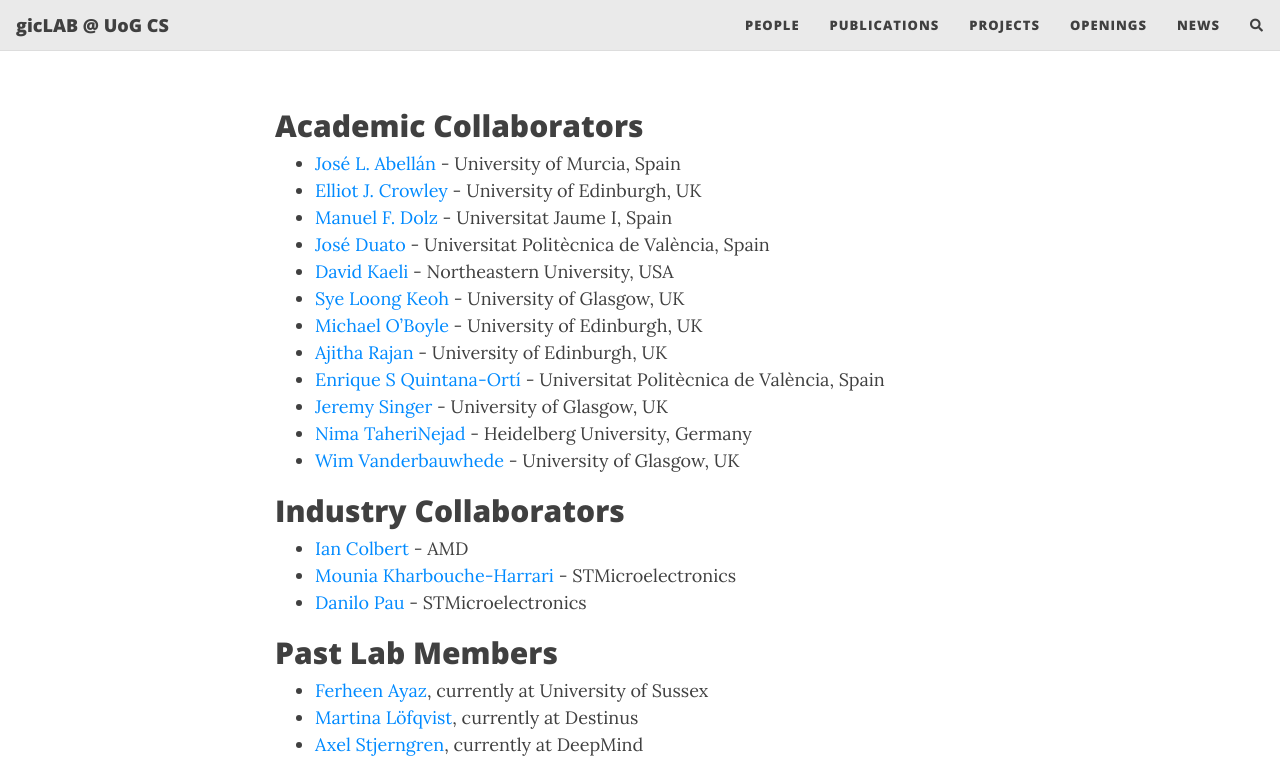
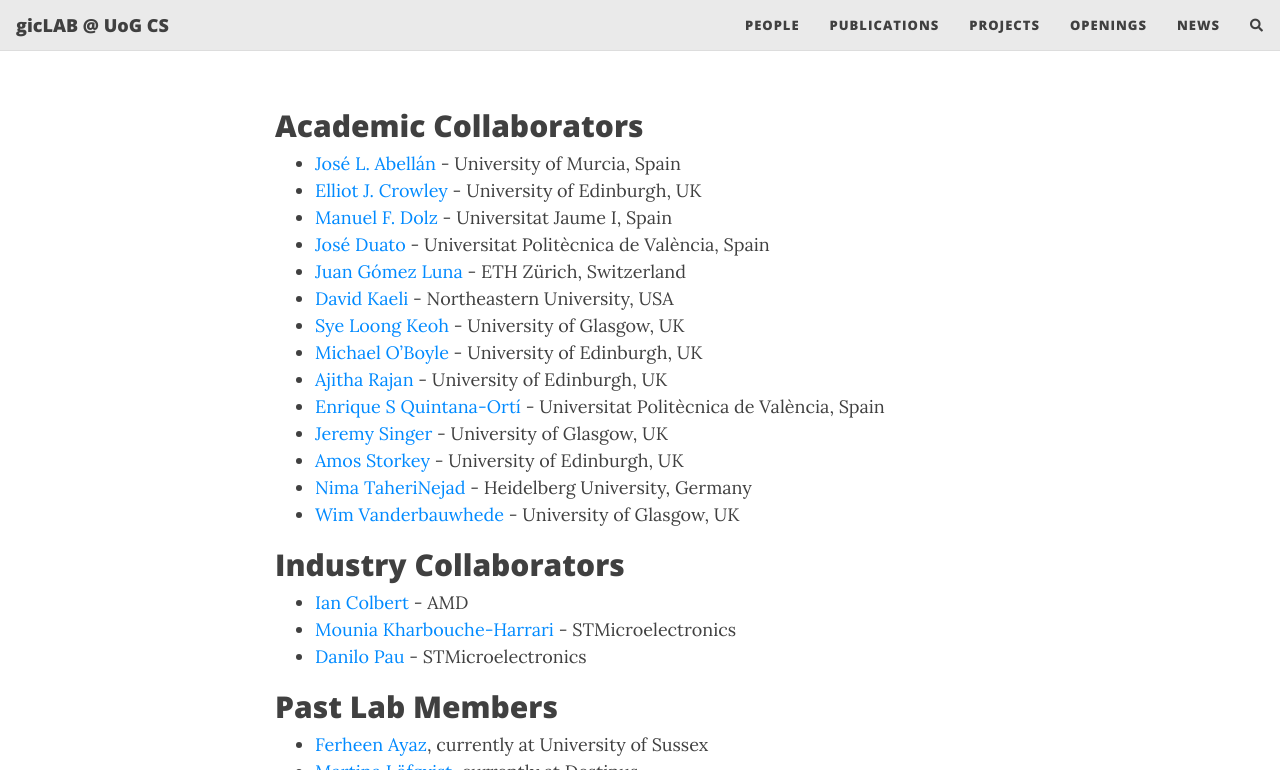
Before and after one commit to gicLAB/gicLAB.github.io, a Jekyll site: the page built from people.md, in a window 1280 px wide and 900 px high, scrolled down 1975 px, cut to the strip 0-770 px from the top of the window. Built offline with Jekyll 4.4.1, drawn with Linux system fonts in a browser that asks for light colours; nearby versions of some CDN libraries; comment, search, counter and statistics services are not loaded.

Commit message:
Update people.md

```diff
--- a/people.md
+++ b/people.md
@@ -71,12 +71,14 @@
 - [Elliot J. Crowley](https://elliotjcrowley.github.io/) - University of Edinburgh, UK
 - [Manuel F. Dolz](https://sites.google.com/uji.es/manuel-f-dolz) - Universitat Jaume I, Spain
 - [José Duato](http://www.gap.upv.es/index.php/members/1-jose-duato) - Universitat Politècnica de València, Spain
+- [Juan Gómez Luna](https://safari.ethz.ch/juan-gomez-luna/) - ETH Zürich, Switzerland
 - [David Kaeli](https://coe.northeastern.edu/people/kaeli-david/) - Northeastern University, USA
 - [Sye Loong Keoh](https://www.gla.ac.uk/schools/computing/staff/syeloongkeoh/) - University of Glasgow, UK
 - [Michael O'Boyle](https://www.dcs.ed.ac.uk/home/mob/) - University of Edinburgh, UK
 - [Ajitha Rajan](https://homepages.inf.ed.ac.uk/arajan/) - University of Edinburgh, UK
 - [Enrique S Quintana-Ortí](http://www.disca.upv.es/enquior/) - Universitat Politècnica de València, Spain
 - [Jeremy Singer](https://www.dcs.gla.ac.uk/~jsinger/) - University of Glasgow, UK
+- [Amos Storkey](https://homepages.inf.ed.ac.uk/amos/) - University of Edinburgh, UK
 - [Nima TaheriNejad ](https://www.ziti.uni-heidelberg.de/ziti/en/institut/forschung/ag-cat) - Heidelberg University, Germany
 - [Wim Vanderbauwhede](https://www.dcs.gla.ac.uk/~wim/) - University of Glasgow, UK
 
```
